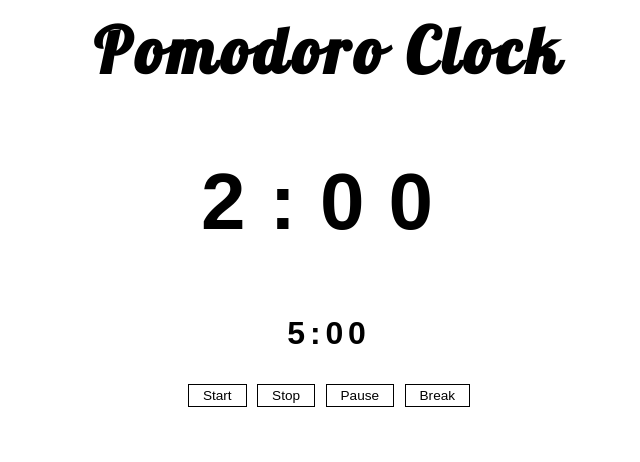
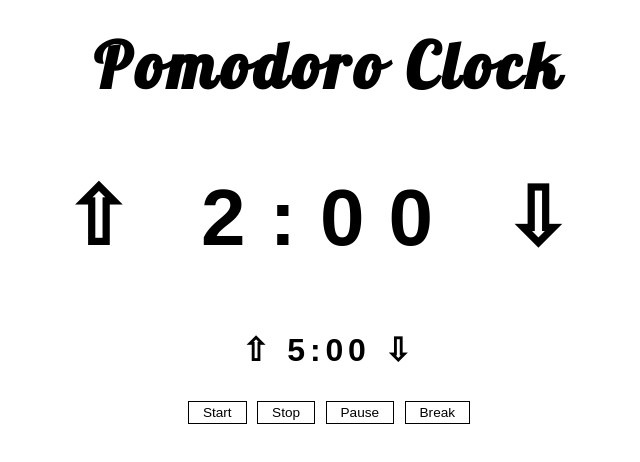
Before and after one commit to drregg6/js_pomodoro_2, a plain HTML site: page index.html in a window 1280 px wide. Shown: the whole page, without its empty margins (311-951 px from the left). Drawn offline with Linux system fonts and the light colour scheme.

Commit message:
added arrows to control the amount of time on the clock

```diff
--- a/assets/css/styles.css
+++ b/assets/css/styles.css
@@ -7,6 +7,7 @@
 }
 
 body {
+    margin: 25px auto;
     font-family: Arial;
     font-size: 16px;
     text-align: center;
--- a/index.html
+++ b/index.html
@@ -12,10 +12,14 @@
     <section>
         <div class="times">
             <h1 class="primary-time">
+                <span class="primary-up">&#8679;</span>
                 <span class="primary-min">2</span>:<span class="primary-sec">00</span>
+                <span class="primary-down">&#8681;</span>
             </h1>
             <h3 class="secondary-time">
+                <span class="secondary-up">&#8679;</span>
                 <span class="secondary-min">5</span>:<span class="secondary-sec">00</span>
+                <span class="secondary-down">&#8681;</span>
             </h3>
         </div>
         <section class="buttons">
```
